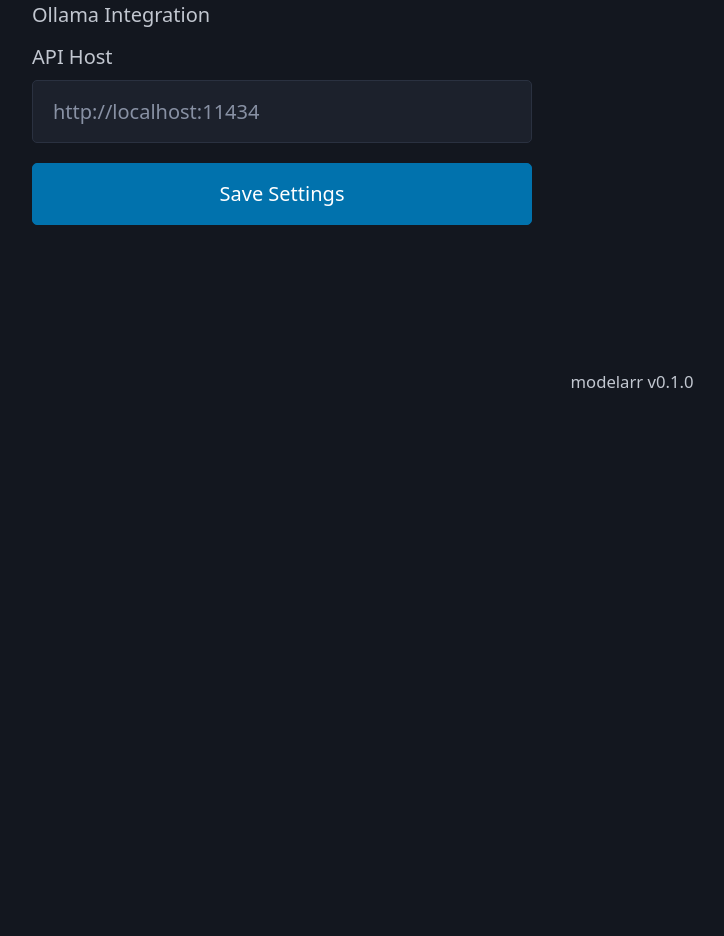
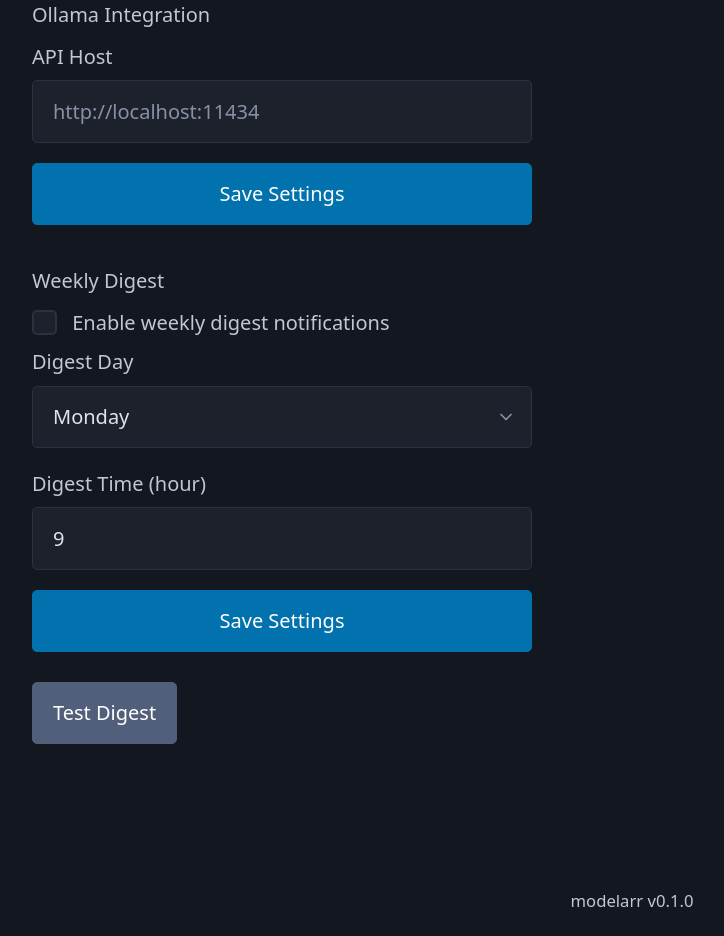
Before and after one commit to mmorris35/modelarr, a FastAPI app: page /settings in a window 1280 px wide. Shown: the part 1821-2757 px from the top of the page, without its empty margins (8-732 px from the left). Before the commit the page ends 2209 px from the top, so only its background shows below. Run offline with FastAPI, Linux system fonts and the light colour scheme; data that the repository does not hold is empty; some libraries are stand-ins or nearby versions.

Commit message:
feat: weekly digest Telegram notification

```diff
--- a/src/modelarr/ollama.py
+++ b/src/modelarr/ollama.py
@@ -1,9 +1,7 @@
 """Ollama API client for pushing models and managing Modelfiles."""
 
-import json
 import logging
 from pathlib import Path
-from typing import Any
 
 import httpx
 
--- a/src/modelarr/web/routes/settings.py
+++ b/src/modelarr/web/routes/settings.py
@@ -39,6 +39,9 @@ async def settings_page(
     max_download_workers = store.get_config("max_download_workers") or "1"
     min_free_memory_mb = store.get_config("min_free_memory_mb") or "200"
     ollama_host = store.get_config("ollama_host") or ""
+    digest_enabled = store.get_config("digest_enabled") or "false"
+    digest_day = store.get_config("digest_day") or "monday"
+    digest_hour = store.get_config("digest_hour") or "9"
 
     template = request.app.jinja_env.get_template("settings.html")
     html = template.render(
@@ -52,6 +55,9 @@ async def settings_page(
         max_download_workers=max_download_workers,
         min_free_memory_mb=min_free_memory_mb,
         ollama_host=ollama_host,
+        digest_enabled=digest_enabled.lower() == "true",
+        digest_day=digest_day,
+        digest_hour=digest_hour,
     )
     return HTMLResponse(html)
 
@@ -75,6 +81,9 @@ async def save_settings(
         max_download_workers = str(data.get("max_download_workers", ""))
         min_free_memory_mb = str(data.get("min_free_memory_mb", ""))
         ollama_host = str(data.get("ollama_host", ""))
+        digest_enabled = str(data.get("digest_enabled", "")) == "on"
+        digest_day = str(data.get("digest_day", "monday"))
+        digest_hour = str(data.get("digest_hour", "9"))
 
         if library_path:
             store.set_config("library_path", library_path)
@@ -97,6 +106,11 @@ async def save_settings(
             store.set_config("min_free_memory_mb", min_free_memory_mb)
         if ollama_host:
             store.set_config("ollama_host", ollama_host)
+        store.set_config("digest_enabled", "true" if digest_enabled else "false")
+        if digest_day:
+            store.set_config("digest_day", digest_day)
+        if digest_hour:
+            store.set_config("digest_hour", digest_hour)
 
         msg = "<strong>Success!</strong> Settings saved."
         return _toast_html(msg, is_error=False)
@@ -129,3 +143,28 @@ async def telegram_test(
     except Exception as e:
         msg = f"<strong>Error:</strong> {str(e)}"
         return _toast_html(msg, is_error=True)
+
+
+@router.post("/settings/digest-test")
+async def digest_test(
+    request: Request,
+    store: ModelarrStore = Depends(get_store),
+):
+    """Send a test digest notification."""
+    try:
+        notifier = TelegramNotifier.from_config(store)
+        if not notifier:
+            msg = "<strong>Error:</strong> Telegram not configured"
+            return _toast_html(msg, is_error=True)
+
+        success = notifier.send_digest(store)
+        if success:
+            msg = "<strong>Success!</strong> Test digest sent."
+            return _toast_html(msg, is_error=False)
+        else:
+            msg = "<strong>Error:</strong> Failed to send test digest"
+            return _toast_html(msg, is_error=True)
+
+    except Exception as e:
+        msg = f"<strong>Error:</strong> {str(e)}"
+        return _toast_html(msg, is_error=True)
--- a/src/modelarr/web/templates/settings.html
+++ b/src/modelarr/web/templates/settings.html
@@ -95,6 +95,40 @@
             <button type="submit">Save Settings</button>
         </div>
     </fieldset>
+
+    <fieldset>
+        <legend>Weekly Digest</legend>
+
+        <div>
+            <label for="digest_enabled">
+                <input type="checkbox" name="digest_enabled" id="digest_enabled" {% if digest_enabled %}checked{% endif %}>
+                Enable weekly digest notifications
+            </label>
+        </div>
+
+        <div>
+            <label for="digest_day">Digest Day</label>
+            <select name="digest_day" id="digest_day">
+                <option value="monday" {% if digest_day == 'monday' %}selected{% endif %}>Monday</option>
+                <option value="tuesday" {% if digest_day == 'tuesday' %}selected{% endif %}>Tuesday</option>
+                <option value="wednesday" {% if digest_day == 'wednesday' %}selected{% endif %}>Wednesday</option>
+                <option value="thursday" {% if digest_day == 'thursday' %}selected{% endif %}>Thursday</option>
+                <option value="friday" {% if digest_day == 'friday' %}selected{% endif %}>Friday</option>
+                <option value="saturday" {% if digest_day == 'saturday' %}selected{% endif %}>Saturday</option>
+                <option value="sunday" {% if digest_day == 'sunday' %}selected{% endif %}>Sunday</option>
+            </select>
+        </div>
+
+        <div>
+            <label for="digest_hour">Digest Time (hour)</label>
+            <input type="number" name="digest_hour" id="digest_hour" value="{{ digest_hour }}" min="0" max="23">
+        </div>
+
+        <div class="button-group">
+            <button type="submit">Save Settings</button>
+            <button type="button" hx-post="/settings/digest-test" hx-target="#toast-container" hx-swap="beforeend" class="secondary">Test Digest</button>
+        </div>
+    </fieldset>
 </form>
 
 {% endblock %}
```
Also changed, not shown: src/modelarr/notifier.py (+58 -0 lines), src/modelarr/web/app.py (+42 -0 lines), tests/test_digest.py (added, +123 -0 lines).
